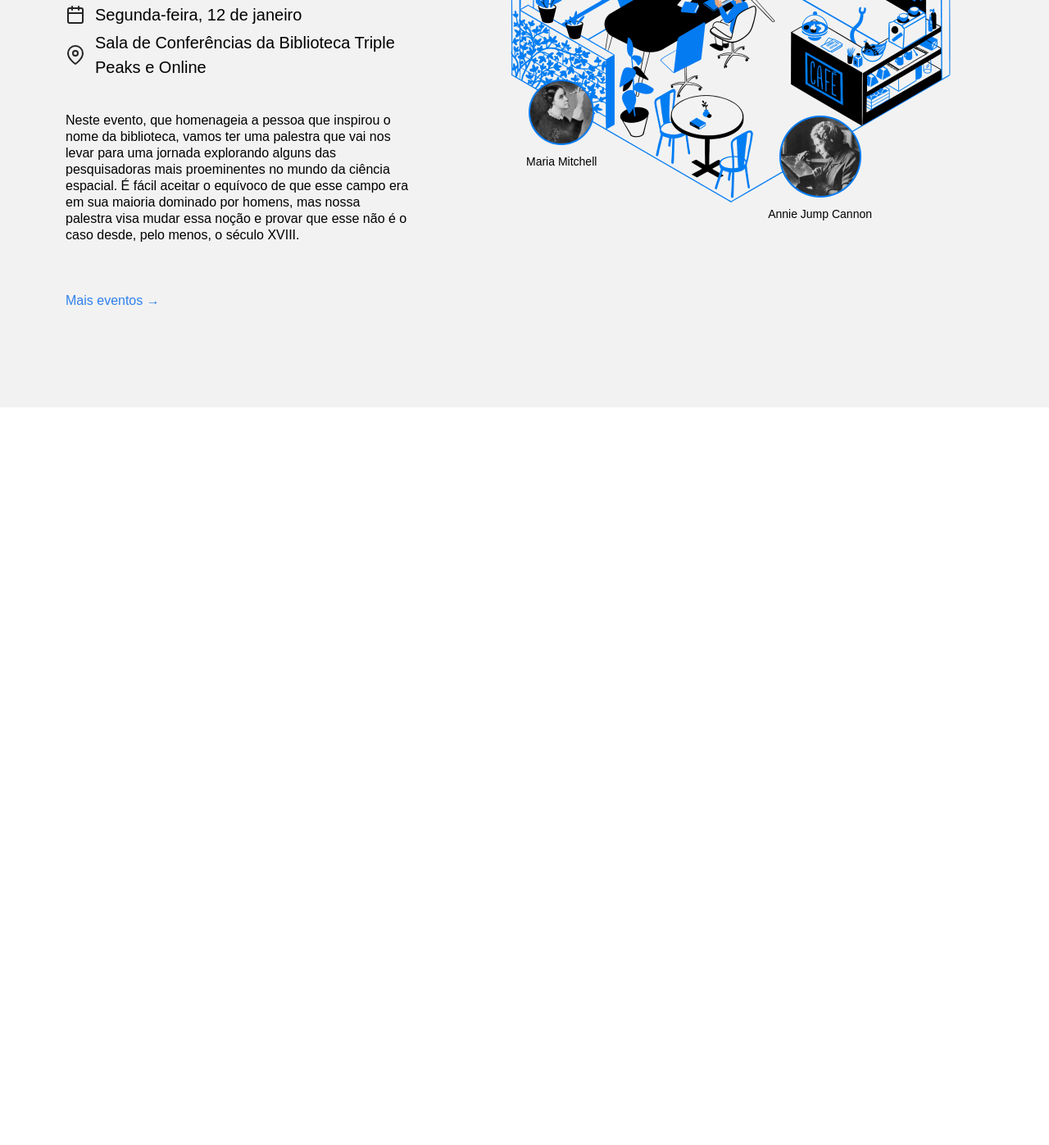
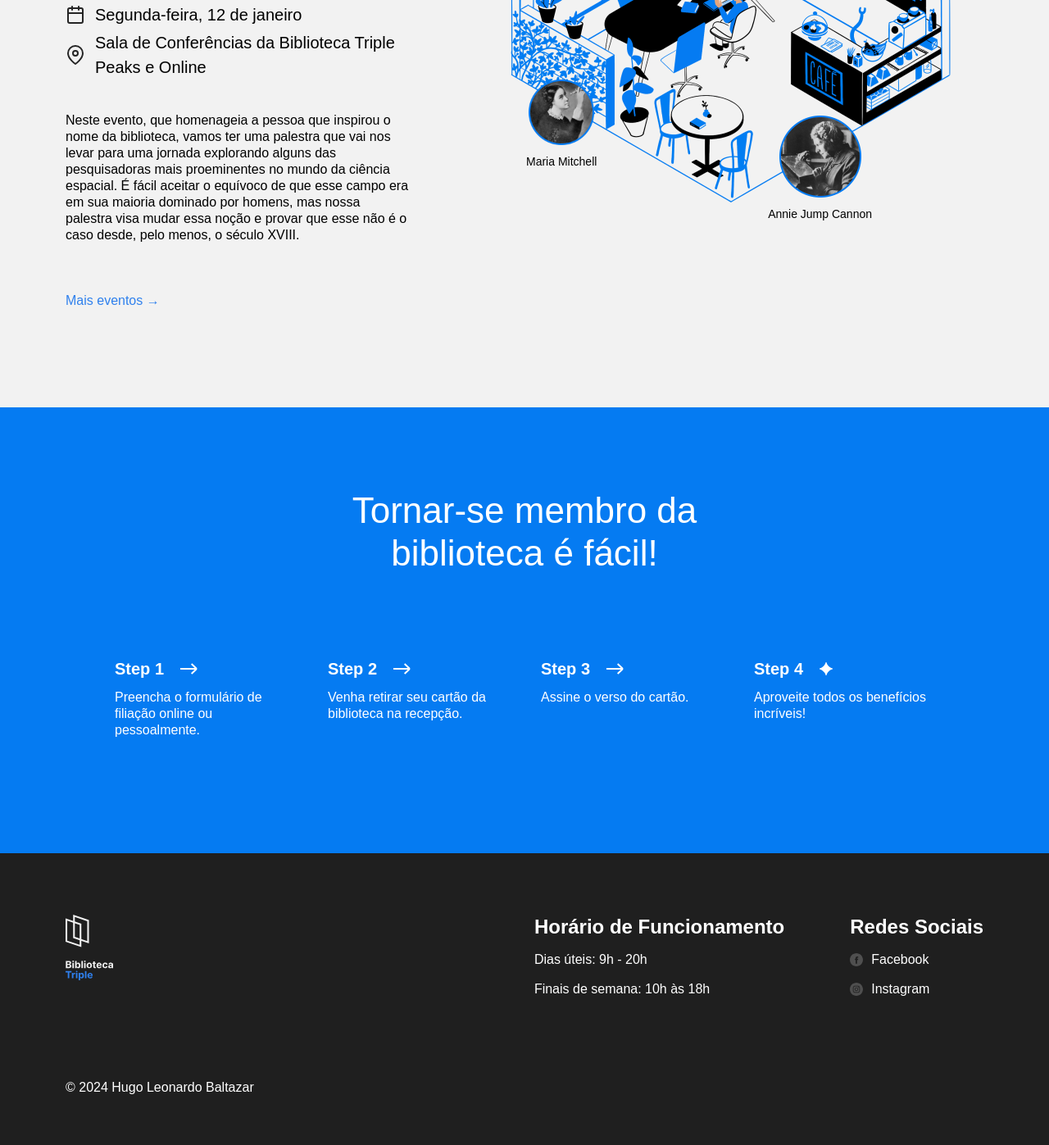
Before and after one commit to hotellimabravo/web_project_library, a plain HTML site: page index.html in a window 1280 px wide. Shown: the part 2493-3890 px from the top of the page at 82% size. Before the commit the page ends 2990 px from the top, so only its background shows below. Drawn offline with Linux system fonts and the light colour scheme.

Commit message:
sprint 3.3 finalizado

```diff
--- a/index.html
+++ b/index.html
@@ -26,10 +26,10 @@
               <a class="nav__link" href="#events">Eventos</a>
             </li>
             <li>
-              <a class="nav__link">Seja um membro</a>
+              <a class="nav__link" href="#membership">Seja um membro</a>
             </li>
             <li>
-              <a class="nav__link">Contatos</a>
+              <a class="nav__link" href="#footer">Contatos</a>
             </li>
           </ul>
         </nav>
@@ -215,9 +215,109 @@
               />
             </div>
           </div>
-          <!-- Comece a criar a composição aqui -->
         </section>
+        <!-- SPRINT 3.3 -->
+        <section class="membership" id="membership">
+          <h2 class="membership__title">
+            Tornar-se membro da biblioteca é fácil!
+          </h2>
+          <ul class="membership__steps">
+            <li class="step">
+              <h3 class="step__title">
+                Step 1
+                <img
+                  src="./images/icon_step_forward.svg"
+                  alt="icon forward"
+                  class="step__icon"
+                />
+              </h3>
+              <p class="step__description">
+                Preencha o formulário de filiação online ou pessoalmente.
+              </p>
+            </li>
+            <li class="step">
+              <h3 class="step__title">
+                Step 2
+                <img
+                  src="./images/icon_step_forward.svg"
+                  alt="icon forward"
+                  class="step__icon"
+                />
+              </h3>
+              <p class="step__description">
+                Venha retirar seu cartão da biblioteca na recepção.
+              </p>
+            </li>
+            <li class="step">
+              <h3 class="step__title">
+                Step 3
+                <img
+                  src="./images/icon_step_forward.svg"
+                  alt="icon forward"
+                  class="step__icon"
+                />
+              </h3>
+              <p class="step__description">Assine o verso do cartão.</p>
+            </li>
+            <li class="step">
+              <h3 class="step__title">
+                Step 4
+                <img
+                  src="./images/icon_step_finish.svg"
+                  alt="icon finish"
+                  class="step__icon"
+                />
+              </h3>
+              <p class="step__description">
+                Aproveite todos os benefícios incríveis!
+              </p>
+            </li>
+          </ul>
+        </section>
+        <!-- SPRINT 3.3 -->
       </main>
+      <footer class="footer" id="footer">
+        <div class="footer__columns">
+          <div class="footer__column">
+            <img
+              class="footer__logo"
+              src="./images/logo_white.svg"
+              alt="Logomarca da biblioteca"
+            />
+          </div>
+          <div class="footer__column footer__column_content_hours">
+            <h2 class="footer__column-heading">Horário de Funcionamento</h2>
+            <ul class="footer__list">
+              <li class="footer__list-item">Dias úteis: 9h - 20h</li>
+              <li class="footer__list-item">Finais de semana: 10h às 18h</li>
+            </ul>
+          </div>
+          <div class="footer__column footer__column_content_social">
+            <h2 class="footer__column-heading">Redes Sociais</h2>
+            <ul class="footer__list">
+              <li class="footer__list-item">
+                <a class="footer__column-link" href="#"
+                  ><img
+                    class="footer__social-icon"
+                    src="./images/facebook_white.svg"
+                    alt="Ícone do facebook"
+                  />Facebook</a
+                >
+              </li>
+              <li class="footer__list-item">
+                <a class="footer__column-link" href="#"
+                  ><img
+                    class="footer__social-icon"
+                    src="./images/instagram_white.svg"
+                    alt="Ícone do instagram"
+                  />Instagram</a
+                >
+              </li>
+            </ul>
+          </div>
+        </div>
+        <p class="footer__copyright">© 2024 Hugo Leonardo Baltazar</p>
+      </footer>
     </div>
   </body>
 </html>
--- a/styles/style.css
+++ b/styles/style.css
@@ -1,7 +1,3 @@
-* {
-  color: #000000;
-}
-
 .page {
   max-width: 1600px;
   min-width: 1100px;
@@ -302,3 +298,106 @@
   font-size: 14px;
   margin: 0;
 }
+/* SPRINT 3.3 */
+.membership {
+  padding: 100px 0 140px;
+  background-color: #057bf2;
+  color: #ffffff;
+}
+
+.membership__title {
+  max-width: 574px;
+  margin: 0 auto;
+  text-align: center;
+  font-size: 44px;
+  font-weight: 500;
+  line-height: 52px;
+}
+
+.membership__steps {
+  list-style-type: none;
+  padding: 0;
+  margin: 100px 0 0;
+  display: flex;
+  justify-content: center;
+  gap: 40px;
+  border: 1px #0000;
+}
+
+.step {
+  flex-basis: 220px;
+}
+
+.step__title {
+  margin: 0;
+  font-size: 20px;
+  line-height: 30px;
+  font-weight: 700;
+  display: flex;
+  align-items: center;
+}
+
+.step__icon {
+  margin-left: 20px;
+}
+
+.step__description {
+  margin: 10px 0 0;
+}
+
+.footer {
+  box-sizing: border-box;
+  background-color: #1f1f1f;
+  padding: 60px 80px;
+}
+
+.footer__columns {
+  display: flex;
+  align-items: center;
+}
+
+.footer__column_content_hours {
+  margin: 0 80px 0 auto;
+}
+
+.footer__column_content_social {
+}
+
+.footer__logo {
+  width: 58px;
+  height: 80px;
+}
+
+.footer__column-heading {
+  color: #ffffff;
+  margin-bottom: 20px;
+}
+
+.footer__list {
+  list-style-type: none;
+  padding: 0;
+  margin-bottom: 0;
+}
+
+.footer__list-item {
+  color: #ffffff;
+  margin-top: 16px;
+}
+
+.footer__column-link {
+  color: white;
+  text-decoration: none;
+  display: flex;
+  align-items: center;
+}
+
+.footer__social-icon {
+  width: 16px;
+  height: 16px;
+  padding-right: 10px;
+}
+
+.footer__copyright {
+  color: #ffffff;
+  margin: 100px 0 0;
+}
```
